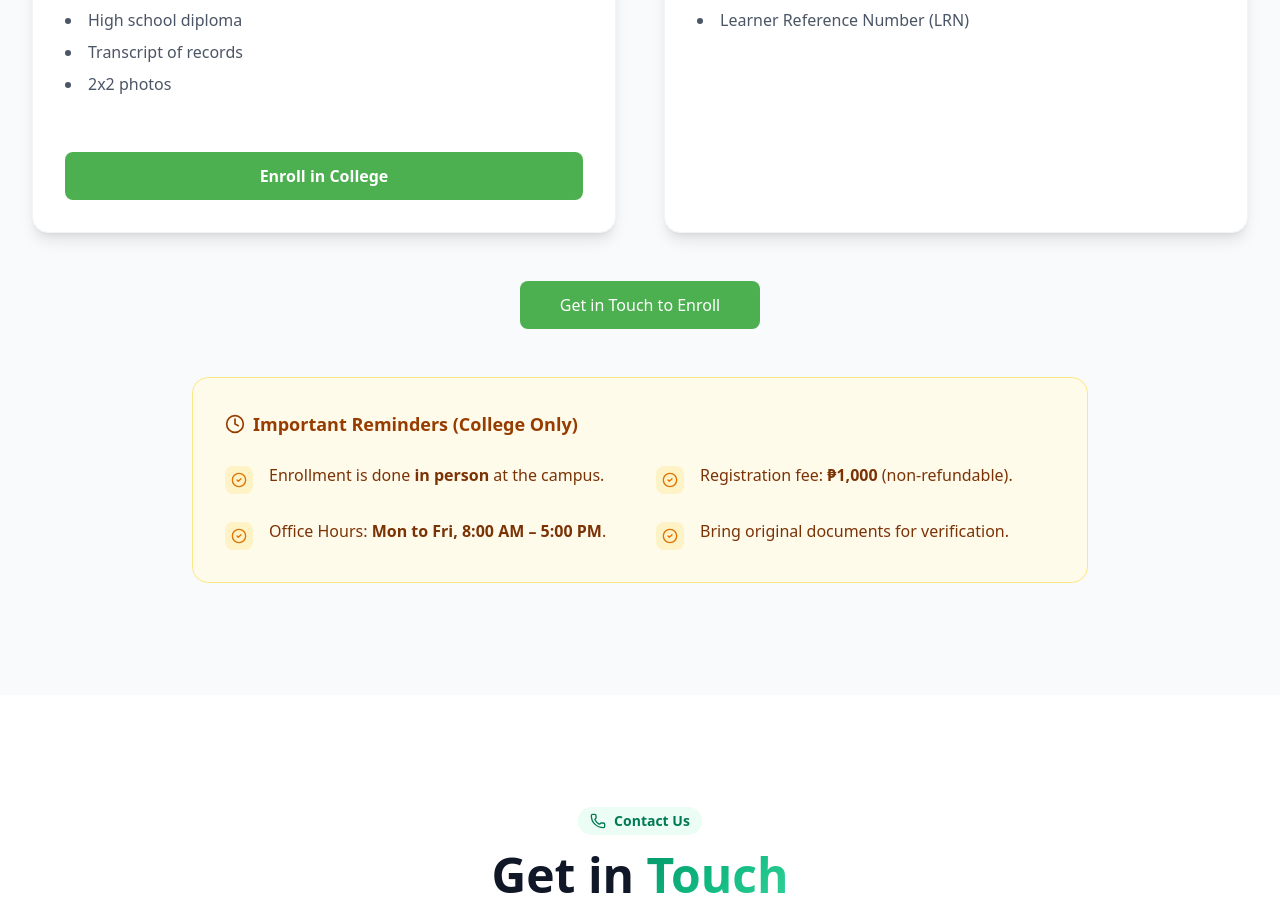
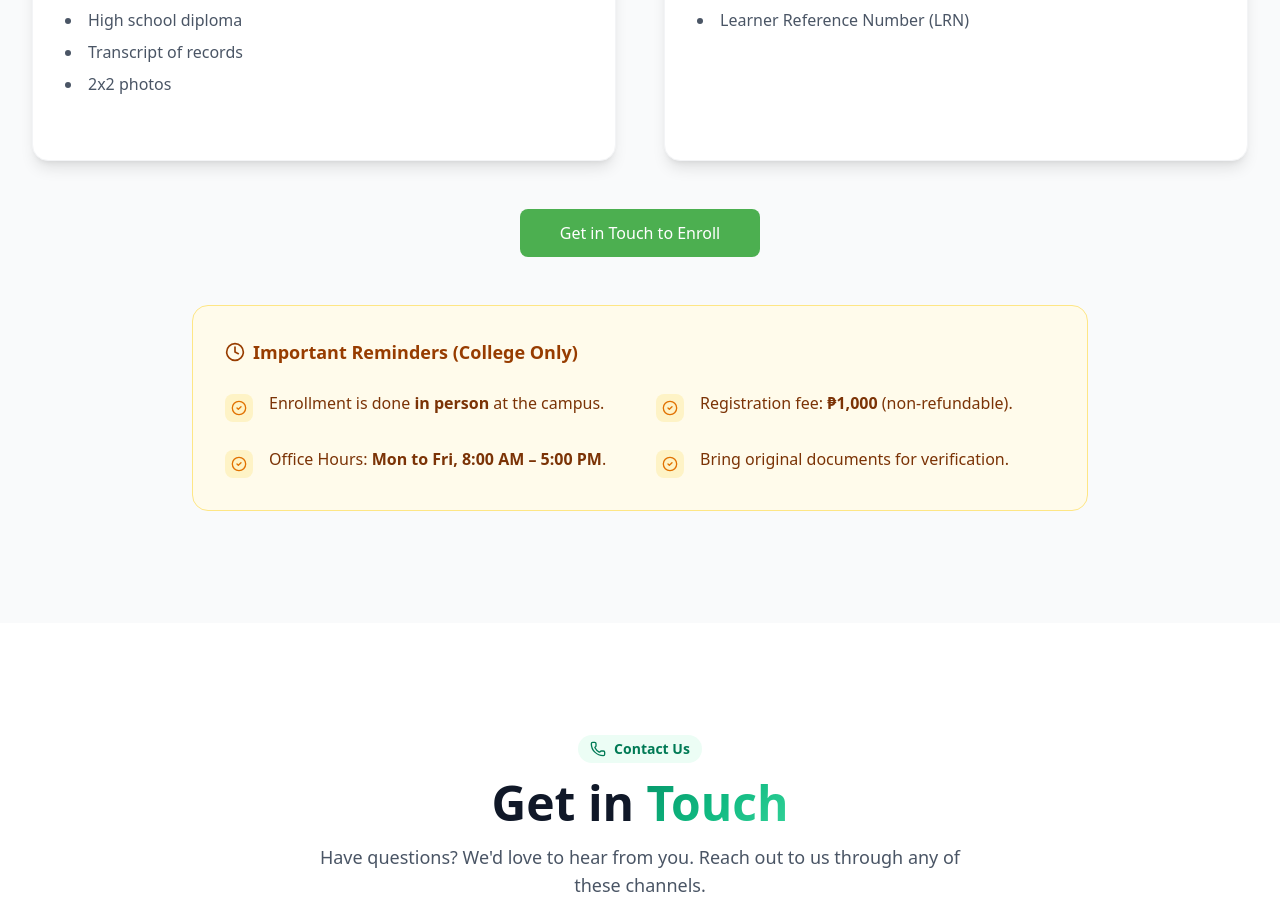
Before and after one commit to kristianpasco30-ops/Clone-CWPC-landing-page, a Next.js app: page / in a window 1280 px wide. Shown: the part 6505-7425 px from the top of the page. Built offline with nearby package versions, Linux system fonts and the light colour scheme.

Commit message:
Fix: remove redundant Enroll in College button from college enrollment column

```diff
--- a/src/app/page.tsx
+++ b/src/app/page.tsx
@@ -601,11 +601,6 @@ export default function Home() {
                   <li>2x2 photos</li>
                 </ul>
               </div>
-              <div className="mt-auto pt-6">
-                <button className="w-full bg-[#4CAF50] text-white py-3 rounded-lg font-bold hover:bg-[#45a049] transition-colors">
-                  Enroll in College
-                </button>
-              </div>
             </div>
 
             {/* SHS Enrollment */}
```
